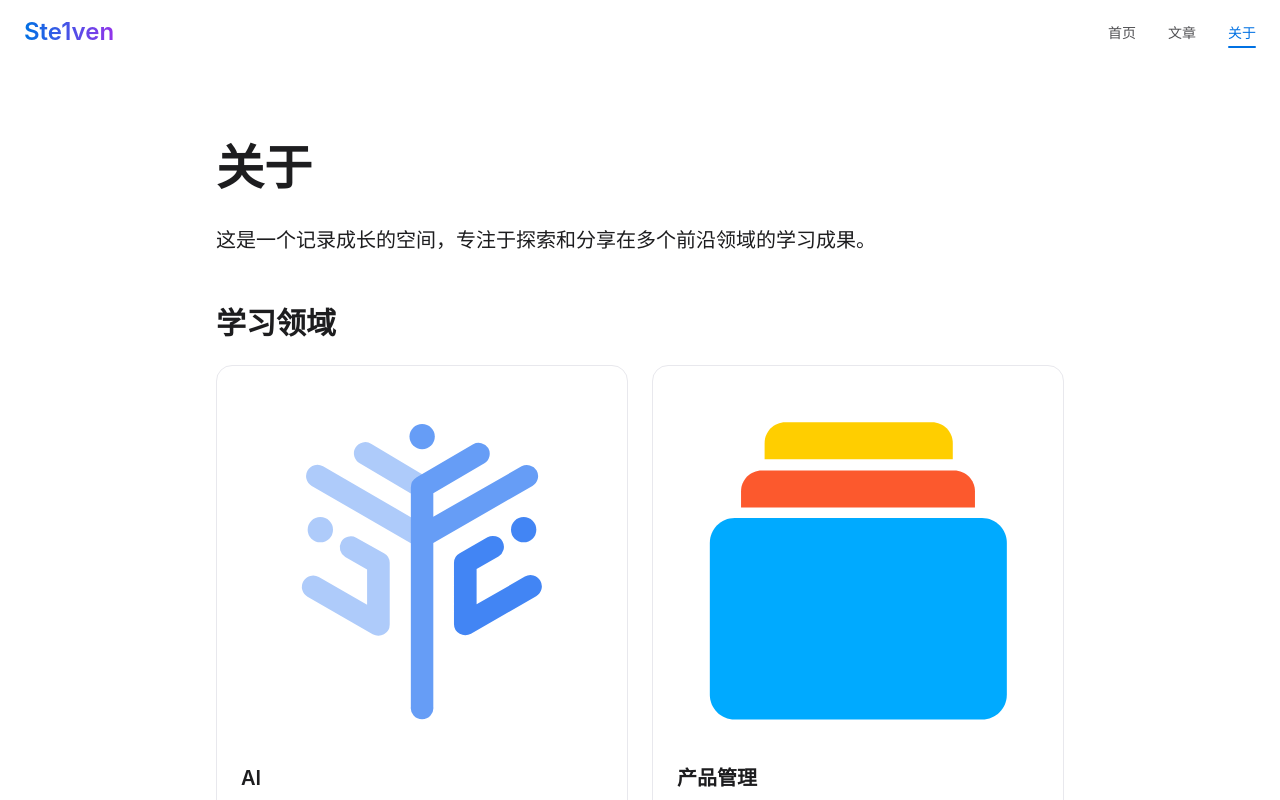
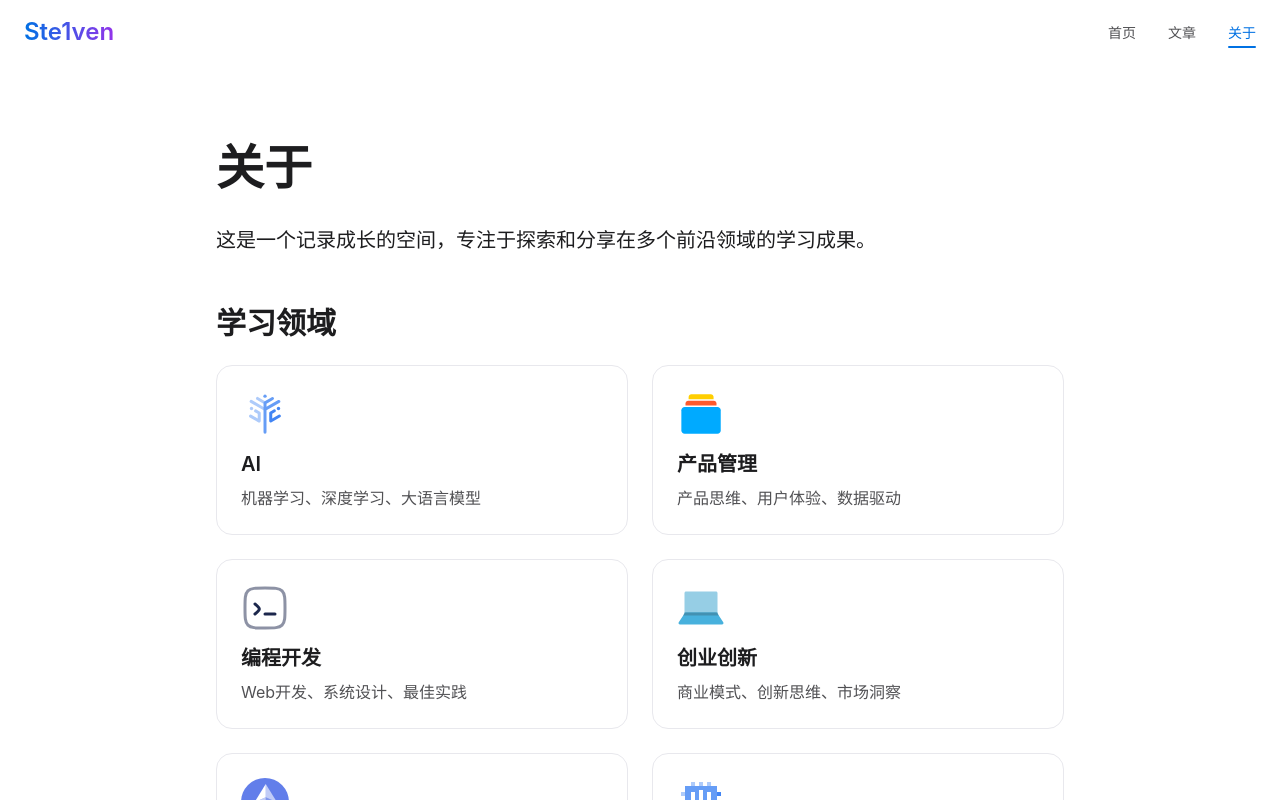
Before and after one commit to Ste1venn/web, a React (Vite) app: page /about in a window 1280 px wide. Shown: the top 800 px of the page. Built offline with nearby package versions, Linux system fonts and the light colour scheme.

Commit message:
调整图标大小：Home页面64px，About页面48px

```diff
--- a/src/pages/About.tsx
+++ b/src/pages/About.tsx
@@ -34,8 +34,8 @@ const About = () => {
                   transition={{ duration: 0.6, delay: index * 0.1 }}
                   className="p-6 bg-white rounded-2xl border border-apple-gray-200 hover:border-apple-blue hover:shadow-lg transition-all"
                 >
-                  <div className="text-4xl mb-3">
-                    <img src={item.icon} alt={item.title} />
+                  <div className="mb-3">
+                    <img src={item.icon} alt={item.title} className="w-12 h-12" />
                   </div>
                   <h3 className="text-xl font-semibold text-apple-gray-800 mb-2">{item.title}</h3>
                   <p className="text-apple-gray-600">{item.desc}</p>
--- a/src/pages/Home.tsx
+++ b/src/pages/Home.tsx
@@ -104,7 +104,7 @@ const Home = () => {
 
                 <div className="relative z-10">
                   <Link to="/articles">
-                  <div className="text-5xl mb-4"><img src={category.icon} alt={category.name} /></div>
+                  <div className="mb-4"><img src={category.icon} alt={category.name} className="w-16 h-16" /></div>
                   <h3 className="text-2xl font-semibold text-apple-gray-800 mb-2">
                     {category.name}
                   </h3>
```
